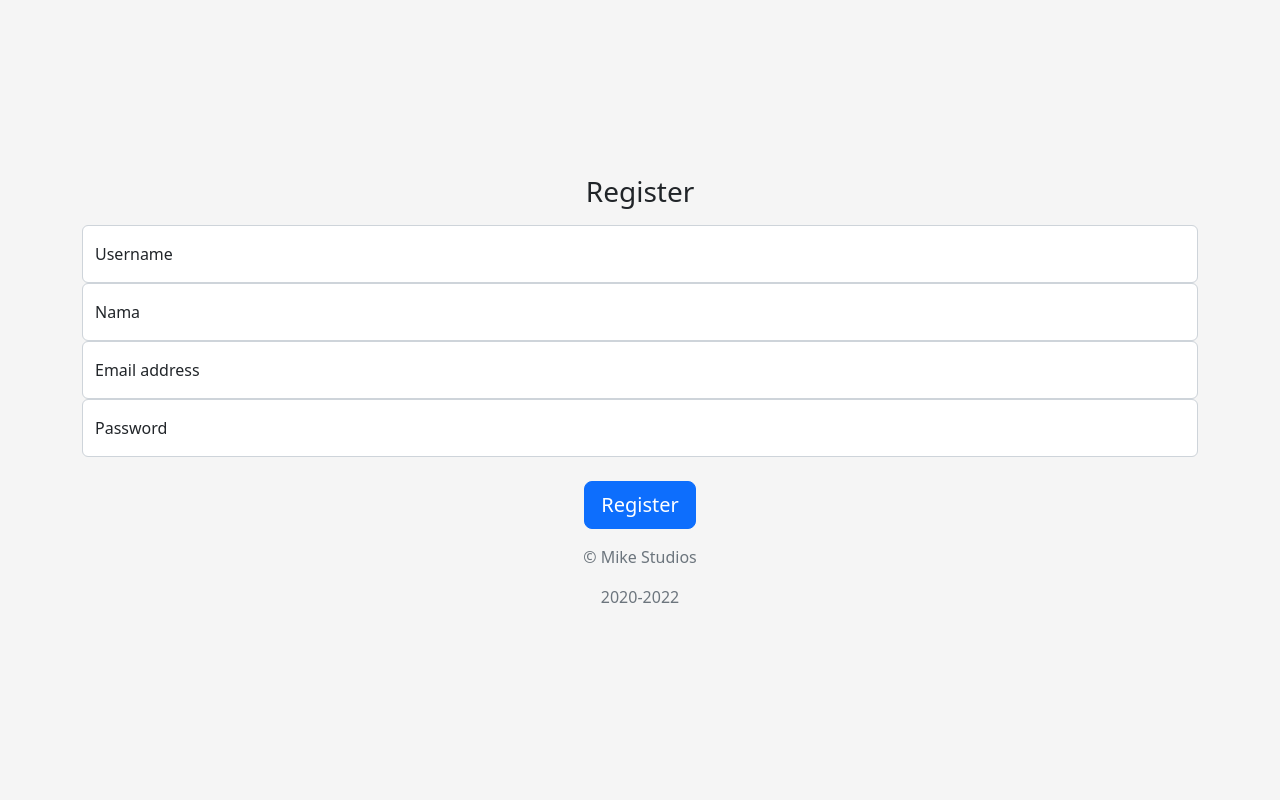
After one commit to gungmichael/TenunKu, a PHP site: page /register.php in a window 1280 px wide. The commit adds this page. Run offline with PHP 8.4, Linux system fonts and the light colour scheme.

Commit message:
update lagi

```diff
--- /dev/null
+++ b/css/register.css
@@ -0,0 +1,63 @@
+html,
+body {
+  height: 100%;
+}
+
+body {
+  display: flex;
+  align-items: center;
+  padding-top: 40px;
+  padding-bottom: 40px;
+  background-color: #f5f5f5;
+}
+
+.bd-placeholder-img {
+    font-size: 1.125rem;
+    text-anchor: middle;
+    -webkit-user-select: none;
+    -moz-user-select: none;
+    user-select: none;
+}
+
+@media (min-width: 768px) {
+    .bd-placeholder-img-lg {
+        font-size: 3.5rem;
+    }
+}
+
+.b-example-divider {
+    height: 3rem;
+    background-color: rgba(0, 0, 0, .1);
+    border: solid rgba(0, 0, 0, .15);
+    border-width: 1px 0;
+    box-shadow: inset 0 .5em 1.5em rgba(0, 0, 0, .1), inset 0 .125em .5em rgba(0, 0, 0, .15);
+}
+
+.b-example-vr {
+    flex-shrink: 0;
+    width: 1.5rem;
+    height: 100vh;
+}
+
+.bi {
+    vertical-align: -.125em;
+    fill: currentColor;
+}
+
+.nav-scroller {
+    position: relative;
+    z-index: 2;
+    height: 2.75rem;
+    overflow-y: hidden;
+}
+
+.nav-scroller .nav {
+    display: flex;
+    flex-wrap: nowrap;
+    padding-bottom: 1rem;
+    margin-top: -1px;
+    overflow-x: auto;
+    text-align: center;
+    white-space: nowrap;
+    -webkit-overflow-scrolling: touch;
+}
--- /dev/null
+++ b/register.php
@@ -0,0 +1,53 @@
+<?php
+include "php/function.php";
+
+if(isset($_SESSION['login'])){
+    if ($_SESSION['login'] == true) {
+        header("Location: index.php");
+    }
+}
+
+if (isset($_POST['register'])) {
+    register();
+}
+?>
+
+<!DOCTYPE html>
+<html lang="en">
+<head>
+    <meta charset="UTF-8">
+    <meta http-equiv="X-UA-Compatible" content="IE=edge">
+    <meta name="viewport" content="width=device-width, initial-scale=1.0">
+    <link href="https://cdn.jsdelivr.net/npm/bootstrap@5.2.2/dist/css/bootstrap.min.css" rel="stylesheet" integrity="sha384-Zenh87qX5JnK2Jl0vWa8Ck2rdkQ2Bzep5IDxbcnCeuOxjzrPF/et3URy9Bv1WTRi" crossorigin="anonymous" />
+    <script src="https://cdn.jsdelivr.net/npm/bootstrap@5.2.2/dist/js/bootstrap.bundle.min.js" integrity="sha384-OERcA2EqjJCMA+/3y+gxIOqMEjwtxJY7qPCqsdltbNJuaOe923+mo//f6V8Qbsw3" crossorigin="anonymous"></script>
+    <link href="css/register.css" rel="stylesheet">
+    <title>Register - TenunKu</title>
+</head>
+<body>
+    <div class="container w-100 m-auto text-center">
+        <form action="" method="POST">
+            <h1 class="h3 mb-3 fw-normal">Register</h1>
+
+            <div class="form-floating">
+                <input type="text" class="form-control" name="username" id="floatingInput" placeholder="Username">
+                <label for="floatingInput">Username</label>
+            </div>
+            <div class="form-floating">
+                <input type="text" class="form-control" name="fullname" id="floatingInput" placeholder="Nama">
+                <label for="floatingInput">Nama</label>
+            </div>
+            <div class="form-floating">
+                <input type="email" name="email" class="form-control" id="floatingInput" placeholder="johndoe@example.id">
+                <label for="floatingInput">Email address</label>
+            </div>
+            <div class="form-floating">
+                <input type="password" name="password" class="form-control" id="floatingPassword" placeholder="Password">
+                <label for="floatingPassword">Password</label>
+            </div><br>
+            <button class="w-80 btn btn-lg btn-primary" type="submit" name="register">Register</button>
+            <p class="mt-3 text-muted">&copy; Mike Studios</p>
+            <p class="text-muted">2020-2022</p>
+        </form>
+</div>
+</body>
+</html>
```
Also changed, not shown: index.php (+10 -10 lines).
